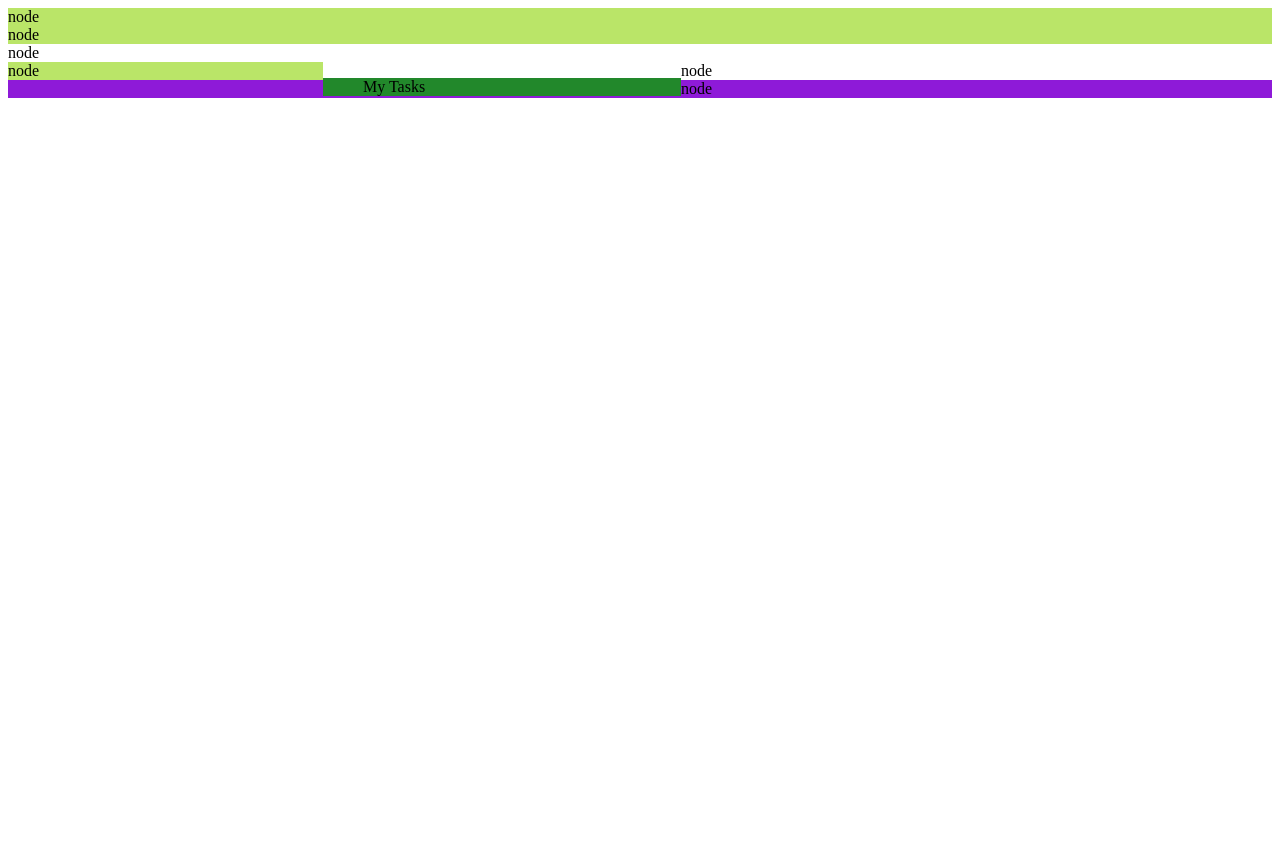
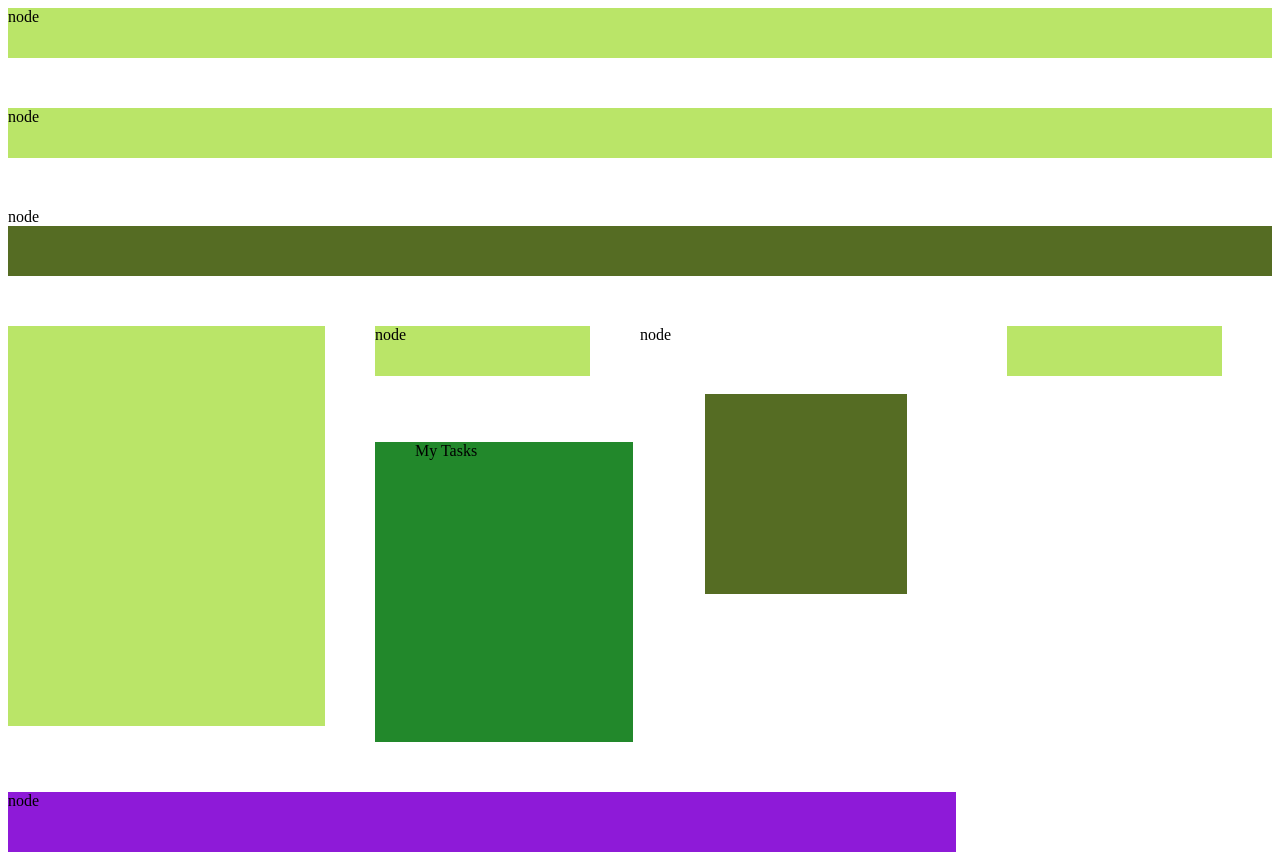
Before and after one commit to jzhouerm/task-lister-pro-frontend-client, a plain HTML site: page index.html in a window 1280 px wide. Before the commit the page ends 800 px from the top, so only its background shows below. Drawn offline with Linux system fonts and the light colour scheme; no server answers.

Commit message:
CSS positioning -mike- 05/09/20

```diff
--- a/src/index.js
+++ b/src/index.js
@@ -16,11 +16,12 @@ document.addEventListener("DOMContentLoaded", e => {
         let taskDate = task.date
         let taskPom = task.pomodoro
         let taskId = task.id
-        debugger
-            // if(){
+        let today = new Date().toISOString().split('T')[0]
+
+            if(today === taskDate){
                 //if todays date is equal to taskDate
                 renderList(taskName, taskDesc, taskId, taskDate, taskPom)
-                // }
+                }
         }
     }
 
--- a/styles/app.css
+++ b/styles/app.css
@@ -1,52 +1,79 @@
 #node1
 {
 	background-color: #BAE568;
+	height: 50px;
+	width: 100%;
+	margin-bottom: 50px;
 }
 #node2
 {
 	background-color: #BAE568;
+	height: 50px;
+	width: 100%;
+	margin-bottom: 50px;
 }
 #node7
 {
 	background-color: #556C23;
+	height: 50px;
+	width: 100%;
+	margin-bottom: 50px;
 }
 #node8
 {
 	float: left;
 	width: 317px;
+	height: 400px;
 	background-color: #BAE568;
+	margin-bottom: 25px;
 }
 #node9
 {
+	position: relative;
 	float: left;
-	width: 315px;
+	width: 215px;
+	height: 50px;
 	background-color: #BAE568;
+	margin-bottom: 50px;
+	margin-right: 50px;
+	margin-left: 50px;
 }
 #node10
 {
 	float: left;
-	width: 318px;
+	width: 218px;
+	height: 300px;
 	background-color: #22882B;
+	margin-bottom: 50px;
+	margin-left: 50px;
 }
 #node11
 {
-	float: left;
-	width: 404px;
+	float: right;
+	width: 202px;
+	height: 200px;
 	background-color: #556C23;
+	margin-bottom: 50px;
+	margin-top: 50px;
+	margin-left: 50px;
+	margin-right: 50px;
 }
 #node12
 {
-	float: left;
-	width: 415px;
+	position: relative;
+	float: right;
+	width: 215px;
+	height: 50px;
 	background-color: #BAE568;
+	margin-left: 50px;
+	margin-right: 50px;
 }
 #node13
 {
+	display: flex;
+	height: 60px;
+	width: 75%;
+	margin-top: 50px;
     background-color: #8E1AD8;
-    align-items: baseline;
+    align-self: flex-end;
 }
-
-.form{
-    display: flex;
-    align-items: baseline;
-}
```
